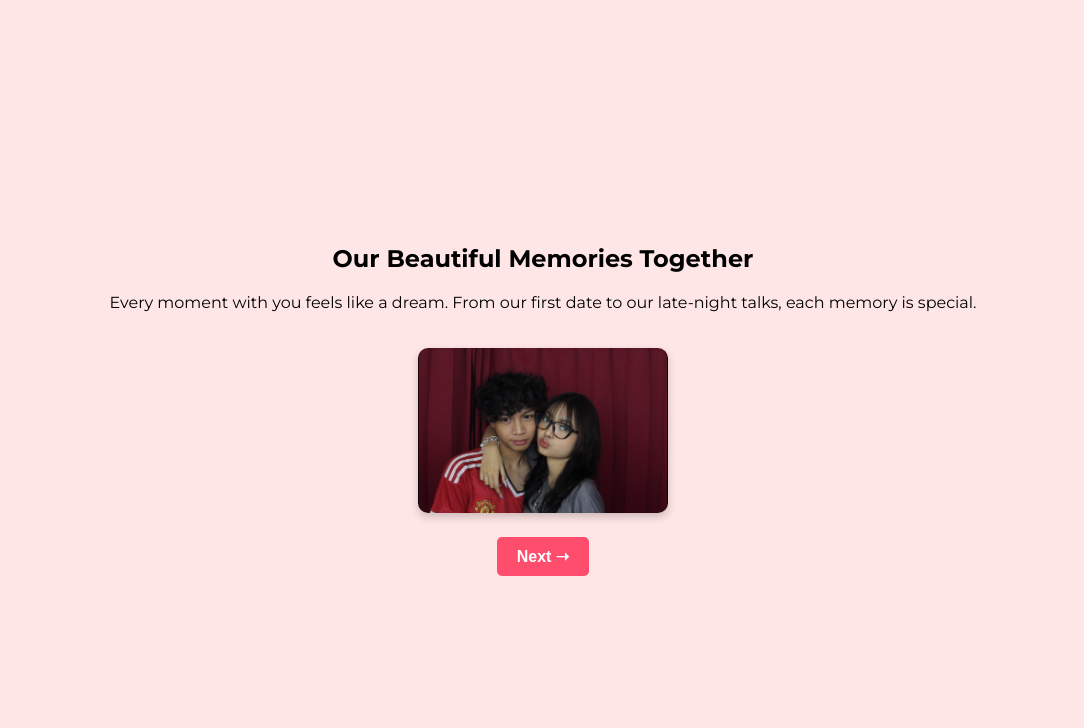
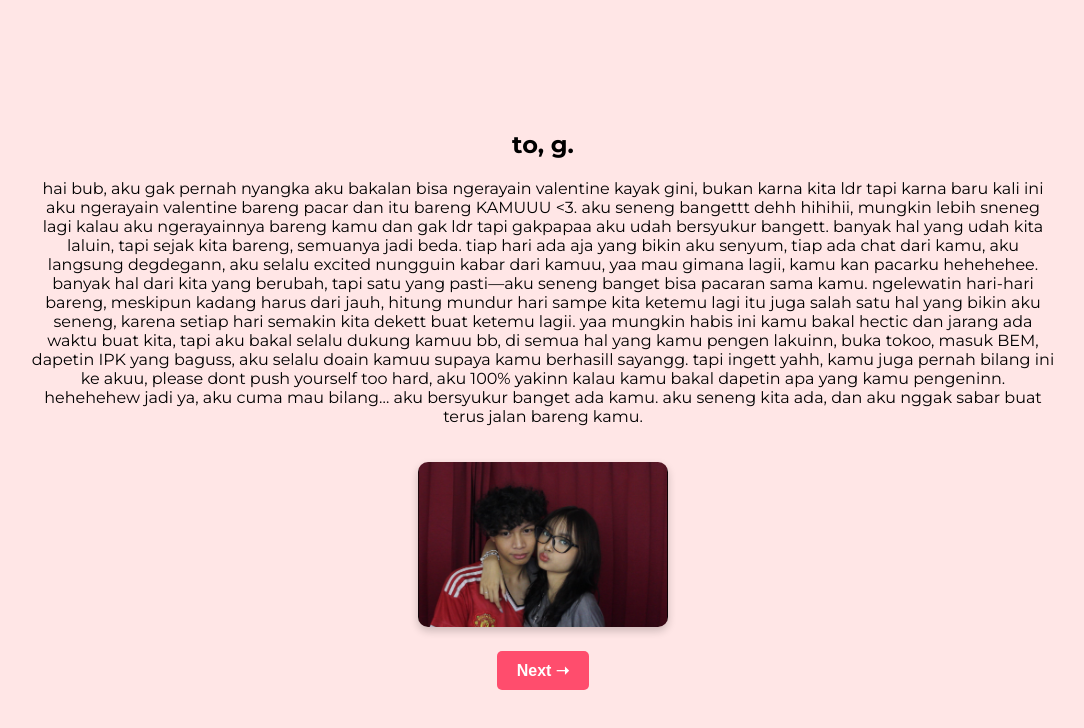
Before and after one commit to devforghei/g, a plain HTML site: page slide2.html in a window 1280 px wide. Shown: the whole page, without its empty margins (97-1181 px from the left). Drawn offline with Linux system fonts and the light colour scheme.

Commit message:
Update slide2.html

```diff
--- a/slide2.html
+++ b/slide2.html
@@ -58,8 +58,8 @@
 </head>
 <body>
     <div class="content" id="content">
-        <h2>Our Beautiful Memories Together</h2>
-        <p>Every moment with you feels like a dream. From our first date to our late-night talks, each memory is special.</p>
+        <h2>to, g.</h2>
+        <p>hai bub, aku gak pernah nyangka aku bakalan bisa ngerayain valentine kayak gini, bukan karna kita ldr tapi karna baru kali ini aku ngerayain valentine bareng pacar dan itu bareng KAMUUU <3. aku seneng bangettt dehh hihihii, mungkin lebih sneneg lagi kalau aku ngerayainnya bareng kamu dan gak ldr tapi gakpapaa aku udah bersyukur bangett. banyak hal yang udah kita laluin, tapi sejak kita bareng, semuanya jadi beda. tiap hari ada aja yang bikin aku senyum, tiap ada chat dari kamu, aku langsung degdegann, aku selalu excited nungguin kabar dari kamuu, yaa mau gimana lagii, kamu kan pacarku hehehehee. banyak hal dari kita yang berubah, tapi satu yang pasti—aku seneng banget bisa pacaran sama kamu. ngelewatin hari-hari bareng, meskipun kadang harus dari jauh, hitung mundur hari sampe kita ketemu lagi itu juga salah satu hal yang bikin aku seneng, karena setiap hari semakin kita dekett buat ketemu lagii. yaa mungkin habis ini kamu bakal hectic dan jarang ada waktu buat kita, tapi aku bakal selalu dukung kamuu bb, di semua hal yang kamu pengen lakuinn, buka tokoo, masuk BEM, dapetin IPK yang baguss, aku selalu doain kamuu supaya kamu berhasill sayangg. tapi ingett yahh, kamu juga pernah bilang ini ke akuu, please dont push yourself too hard, aku 100% yakinn kalau kamu bakal dapetin apa yang kamu pengeninn. hehehehew jadi ya, aku cuma mau bilang… aku bersyukur banget ada kamu. aku seneng kita ada, dan aku nggak sabar buat terus jalan bareng kamu.</p>
         <img src="image 1.jpeg" alt="Our Memory">
         <br>
         <button class="next-button" onclick="nextSlide()">Next ➝</button>
```
